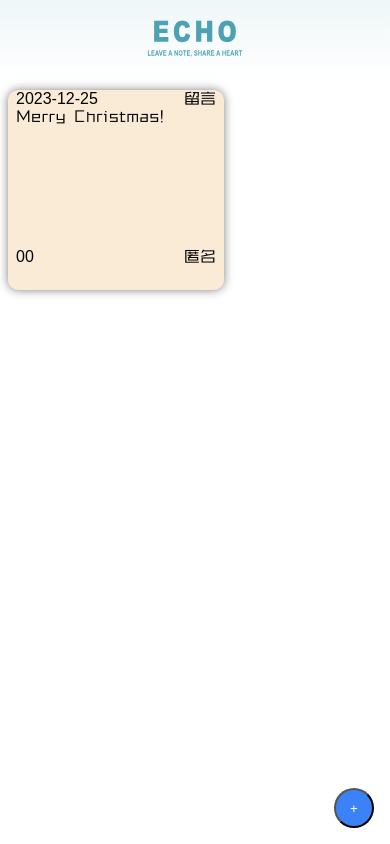
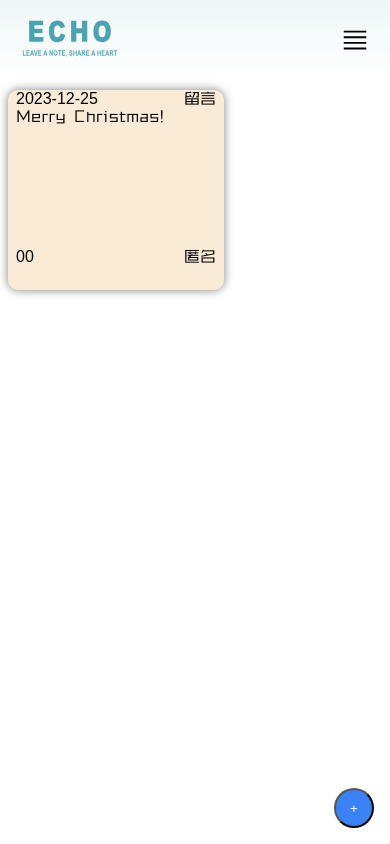
Before and after one commit to yongruifang/echoes, a Vue app: page / in a window 390 px wide. Built offline with nearby package versions, Linux system fonts and the light colour scheme; no server answers.

Commit message:
响应式navbar(添加dropdown)

```diff
--- a/src/components/layout/NavBar.vue
+++ b/src/components/layout/NavBar.vue
@@ -4,6 +4,7 @@ import UserModal from '@/components/UserModal.vue'
 import { ref, computed } from 'vue'
 import { useUserStore } from '@/stores/user';
 import { storeToRefs } from 'pinia';
+import { Icon } from '@iconify/vue'
 const openUserModal = ref(false)
 const userStore = useUserStore()
 // 计算属性，根据userStore的token判断是否登录
@@ -22,11 +23,15 @@ const clickAvatar = () => {
         openUserModal.value = true
     }
 }
+const expandMenu = ref(false)
 </script>
 <template>
     <header>
         <nav class="nav-bar">
-            <div class="logo"><img alt="Echo logo" src="@/assets/echo.svg" width="100" height="50" /></div>
+            <div class="nav-header">
+                <div class="logo"><img alt="Echo logo" src="@/assets/echo.svg" width="100" height="50" /></div>
+                <Icon icon="carbon:menu" class="toggle-expand" @click="expandMenu = !expandMenu"></Icon>
+            </div>
             <ul class="nav-element">
                 <li>
                     <RouterLink to="/">
@@ -41,6 +46,26 @@ const clickAvatar = () => {
             </ul>
             <div class="avatar" @click="clickAvatar">
                 {{ isLogin ? '退出' : '登录' }}
+            </div>
+            <!-- 下拉菜单 -->
+            <div class="dropdown" v-show="expandMenu">
+                <ul>
+                    <li>
+                        <RouterLink to="/">
+                            留言墙
+                        </RouterLink>
+                    </li>
+                    <li>
+                        <RouterLink to="/photo">
+                            照片墙
+                        </RouterLink>
+                    </li>
+                    <li>
+                        <div class="user-status" @click="clickAvatar">
+                            {{ isLogin ? '退出' : '登录' }}
+                        </div>
+                    </li>
+                </ul>
             </div>
         </nav>
     </header>
@@ -106,18 +131,62 @@ li {
     line-height: 50px;
 }
 
+.user-status {
+    cursor: pointer;
+}
+
+.toggle-expand {
+    width: 30px;
+    height: 30px;
+    display: none;
+    cursor: pointer;
+}
+
+.dropdown {
+    position: absolute;
+    top: 80px;
+    left: 0;
+    width: 100%;
+    background-color: #fff;
+    box-shadow: 0 0 10px rgba(0, 0, 0, 0.2);
+    z-index: 1;
+    display: none;
+
+    ul {
+        display: flex;
+        flex-direction: column;
+    }
+}
+
 @media screen and (max-width: 768px) {
+    .toggle-expand {
+        display: block;
+        cursor: pointer;
+    }
+
+    .dropdown {
+        display: block;
+    }
+
     .nav-bar {
         flex-direction: column;
         justify-content: center;
         align-items: center;
     }
 
+    .nav-header {
+        display: flex;
+        justify-content: space-between;
+        margin: 10px 0;
+        align-items: center;
+        width: 100%;
+    }
+
     .nav-element {
         display: none;
     }
 
-    .avatar {
+    .nav-bar>.avatar {
         display: none;
     }
 }
```
